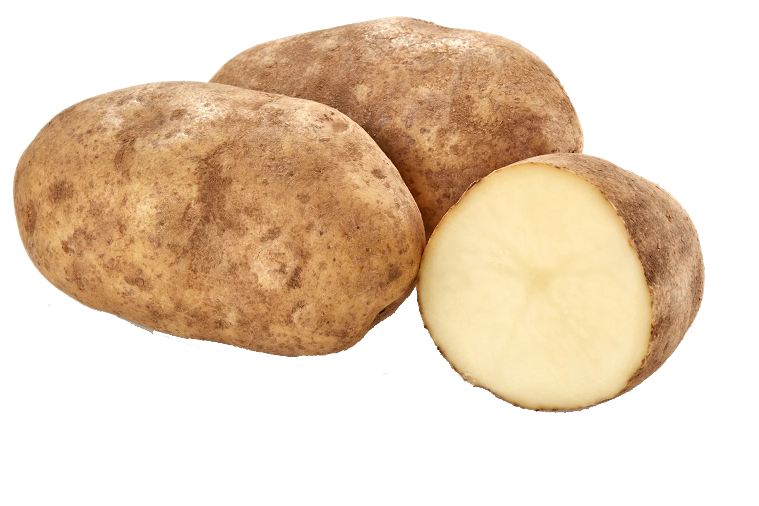
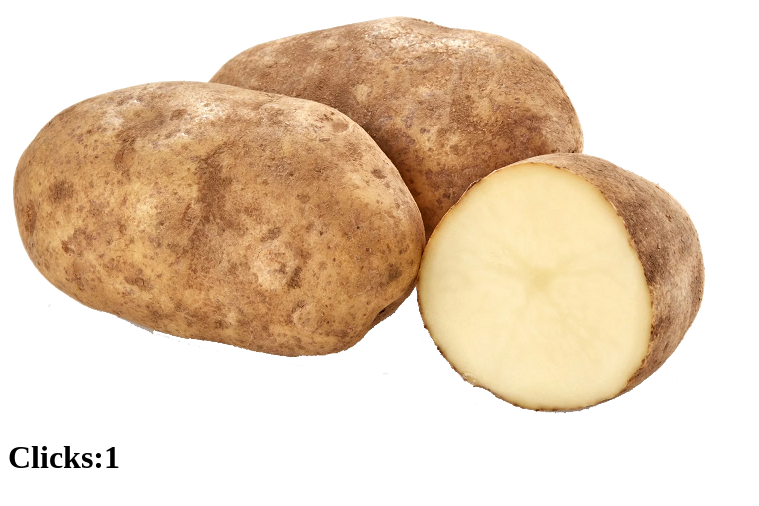
Before and after one commit to 0715327008-wq/cs2-dom., a plain HTML site: page index.html in a window 1280 px wide. Shown: the whole page, without its empty margins (0-759 px from the left). Drawn offline with Linux system fonts and the light colour scheme.

Commit message:
proguess

```diff
--- a/index.html
+++ b/index.html
@@ -7,7 +7,8 @@
     <link rel="stylesheet" href="styles.css">
 </head>
 <body>
-    <img src="russet.png" id="potato">
-
+    <img src="russet.png" id="potato" onclick="handleClick()">
+    <h1 id="click-display">Click counter</h1>
+    <script src="script.js"></script>
 </body>
 </html>
--- /dev/null
+++ b/script.js
@@ -0,0 +1,21 @@
+console.log("Script started");
+
+// Variable to track the number of clicks
+let clicks = 0;
+
+// Variable to store the click display h1 element
+let clickDisplay = document.getElementById("click-display");
+
+// Set the initial text for click count h1
+clickDisplay.innerText = "Clicks: " + clicks;
+
+// Called when the potato is clicked
+function handleClick() {
+    console.log("click");
+}
+
+    //Add one to click count
+    clicks = clicks + 1;
+
+    //Update display
+    clickDisplay.innerText = "Clicks:" + clicks;
```
